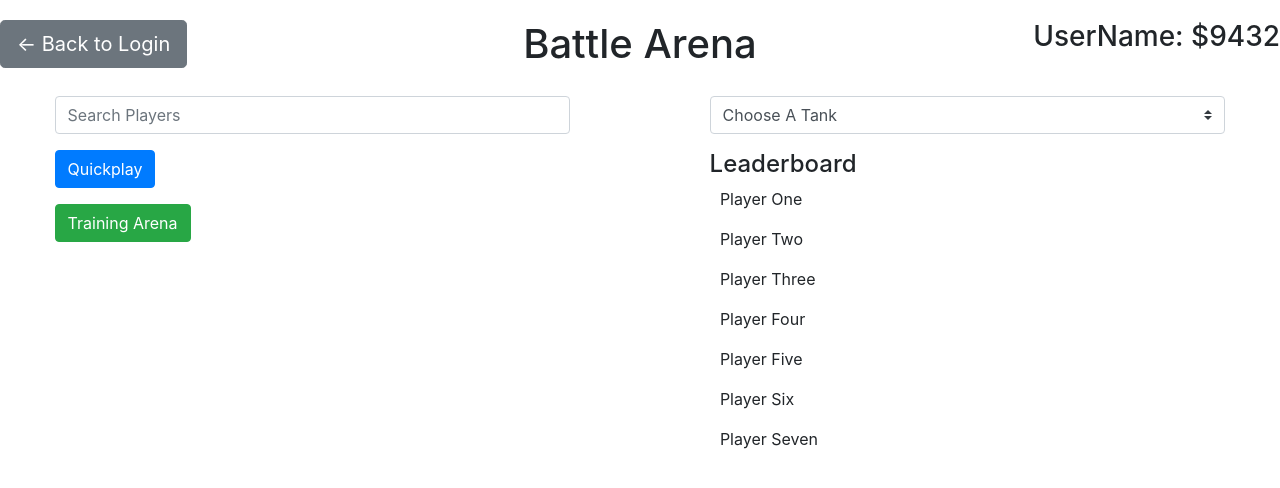
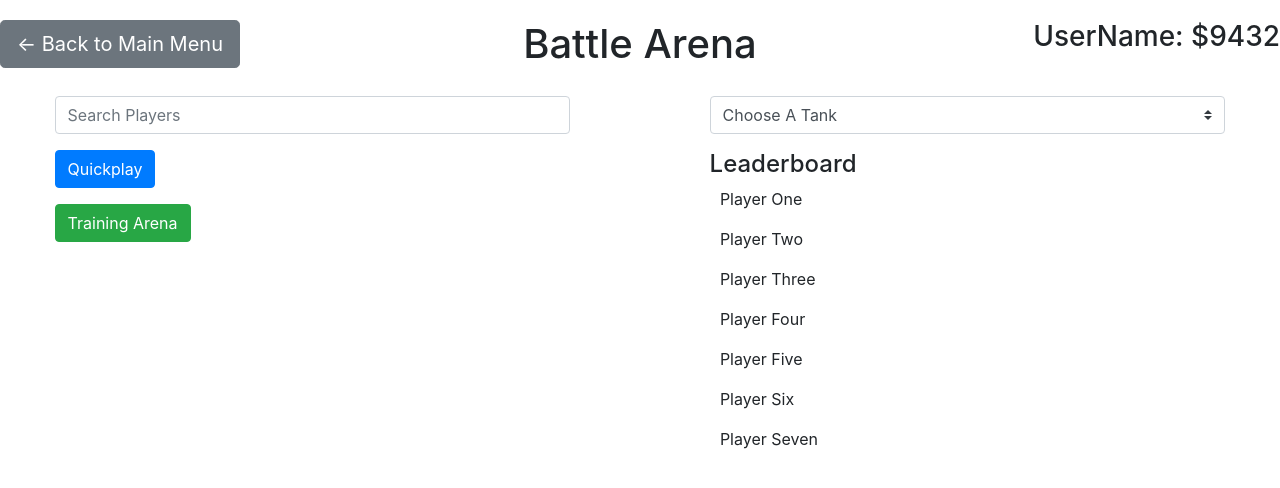
Before and after one commit to RickLeinecker/Fortuna, a React (Create React App) app in the folder fortuna/: page /BattleArena in a window 1280 px wide. Shown: the top 488 px of the page. Built offline with nearby package versions, Linux system fonts and the light colour scheme.

Commit message:
Fixed button from Back to Login to Back to Main Menu

```diff
--- a/fortuna/src/BattleArena/BattleArena.js
+++ b/fortuna/src/BattleArena/BattleArena.js
@@ -9,8 +9,8 @@ class BattleArena extends React.Component<{||}> {
         <div id="Parent">
             <div className="row styleForRow">
                 <div className="col-md-4">
-                    <Link to="/Login">
-                        <button type="button" className="btn btn-secondary btn-lg">&lt;- Back to Login</button>
+                    <Link to="/MainMenu">
+                        <button type="button" className="btn btn-secondary btn-lg">&lt;- Back to Main Menu</button>
                     </Link>
                 </div>
                 <h1 className="col-md-4 text-center">Battle Arena</h1>
```
